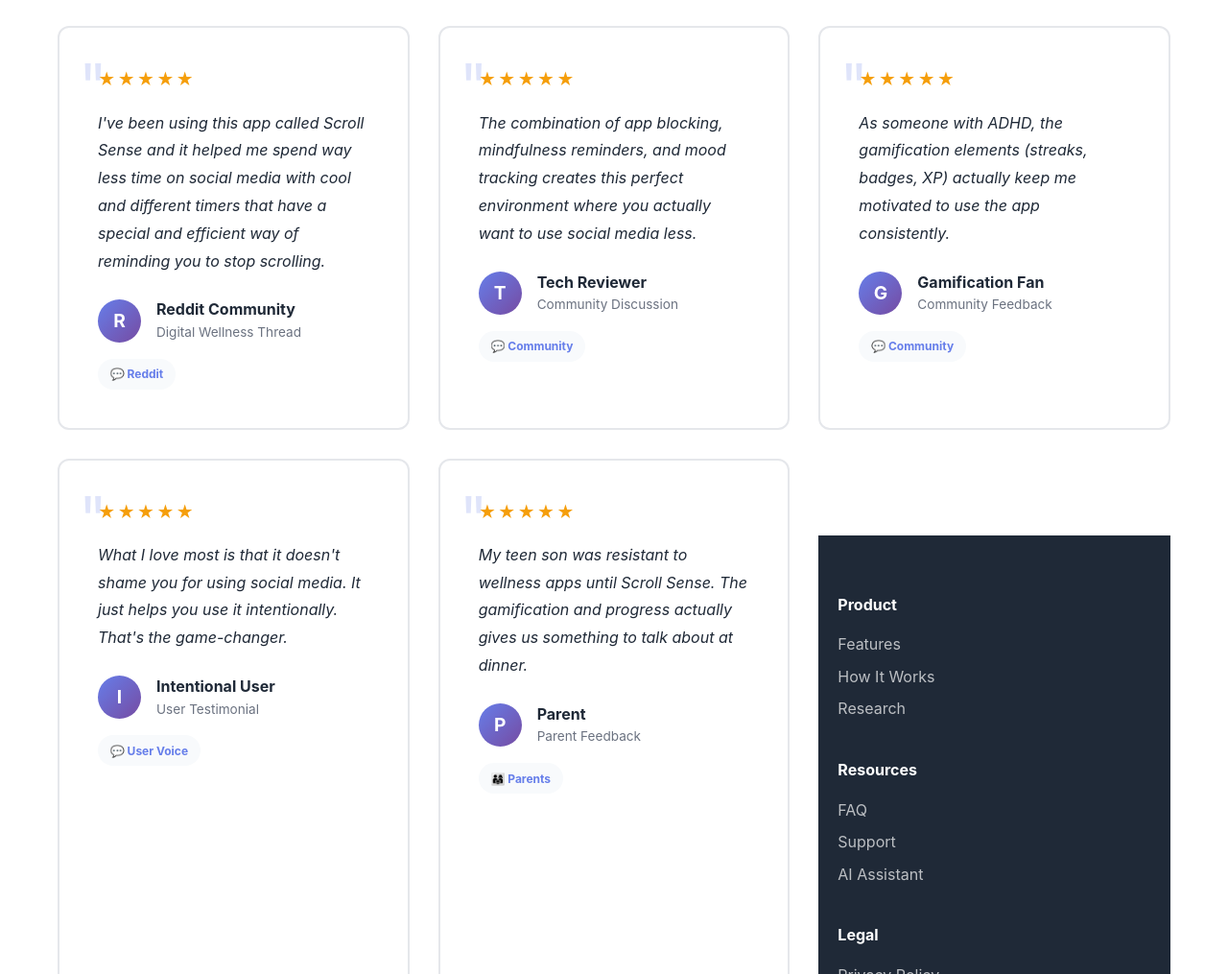
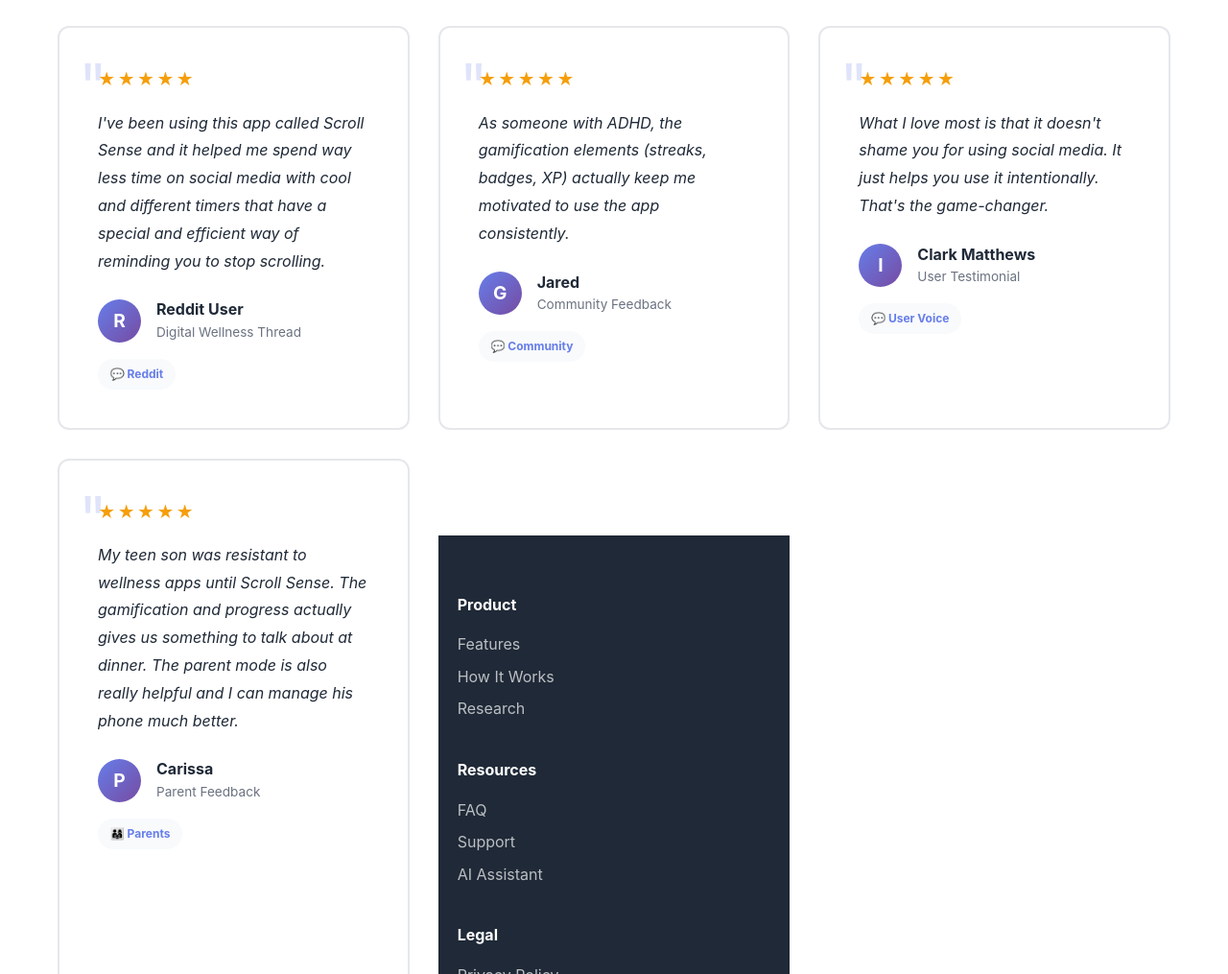
Before and after one commit to arjunk1rthik/Scroll-Sense, a plain HTML site: page testimonials.html in a window 1280 px wide. Shown: the part 2195-3210 px from the top of the page at 96% size. Drawn offline with Linux system fonts and the light colour scheme.

Commit message:
Revise author names and update parent testimonial
Updated author names in testimonials and enhanced a parent's testimonial with additional details.

```diff
--- a/testimonials.html
+++ b/testimonials.html
@@ -413,7 +413,7 @@ footer {
           <div class="testimonial-meta">
             <div class="avatar">A</div>
             <div class="author-info">
-              <h4>AI Enthusiast</h4>
+              <h4>floppycarrot65</h4>
               <p>Verified Purchase</p>
             </div>
           </div>
@@ -427,7 +427,7 @@ footer {
           <div class="testimonial-meta">
             <div class="avatar">S</div>
             <div class="author-info">
-              <h4>Sleep Better</h4>
+              <h4>Dan</h4>
               <p>Verified Purchase</p>
             </div>
           </div>
@@ -441,7 +441,7 @@ footer {
           <div class="testimonial-meta">
             <div class="avatar">E</div>
             <div class="author-info">
-              <h4>Emotional Wellness</h4>
+              <h4>Priya Singh</h4>
               <p>Verified Purchase</p>
             </div>
           </div>
@@ -492,26 +492,14 @@ footer {
           <div class="testimonial-meta">
             <div class="avatar">R</div>
             <div class="author-info">
-              <h4>Reddit Community</h4>
+              <h4>Reddit User</h4>
               <p>Digital Wellness Thread</p>
             </div>
           </div>
           <span class="source-badge">💬 Reddit</span>
         </div>
 
-        <div class="testimonial-card">
-          <div class="quote-mark">"</div>
-          <div class="stars">★★★★★</div>
-          <p class="testimonial-text">The combination of app blocking, mindfulness reminders, and mood tracking creates this perfect environment where you actually want to use social media less.</p>
-          <div class="testimonial-meta">
-            <div class="avatar">T</div>
-            <div class="author-info">
-              <h4>Tech Reviewer</h4>
-              <p>Community Discussion</p>
-            </div>
-          </div>
-          <span class="source-badge">💬 Community</span>
-        </div>
+
 
         <div class="testimonial-card">
           <div class="quote-mark">"</div>
@@ -520,7 +508,7 @@ footer {
           <div class="testimonial-meta">
             <div class="avatar">G</div>
             <div class="author-info">
-              <h4>Gamification Fan</h4>
+              <h4>Jared</h4>
               <p>Community Feedback</p>
             </div>
           </div>
@@ -534,7 +522,7 @@ footer {
           <div class="testimonial-meta">
             <div class="avatar">I</div>
             <div class="author-info">
-              <h4>Intentional User</h4>
+              <h4>Clark Matthews</h4>
               <p>User Testimonial</p>
             </div>
           </div>
@@ -544,11 +532,11 @@ footer {
         <div class="testimonial-card">
           <div class="quote-mark">"</div>
           <div class="stars">★★★★★</div>
-          <p class="testimonial-text">My teen son was resistant to wellness apps until Scroll Sense. The gamification and progress actually gives us something to talk about at dinner.</p>
+          <p class="testimonial-text">My teen son was resistant to wellness apps until Scroll Sense. The gamification and progress actually gives us something to talk about at dinner. The parent mode is also really helpful and I can manage his phone much better.</p>
           <div class="testimonial-meta">
             <div class="avatar">P</div>
             <div class="author-info">
-              <h4>Parent</h4>
+              <h4>Carissa</h4>
               <p>Parent Feedback</p>
             </div>
           </div>
```
